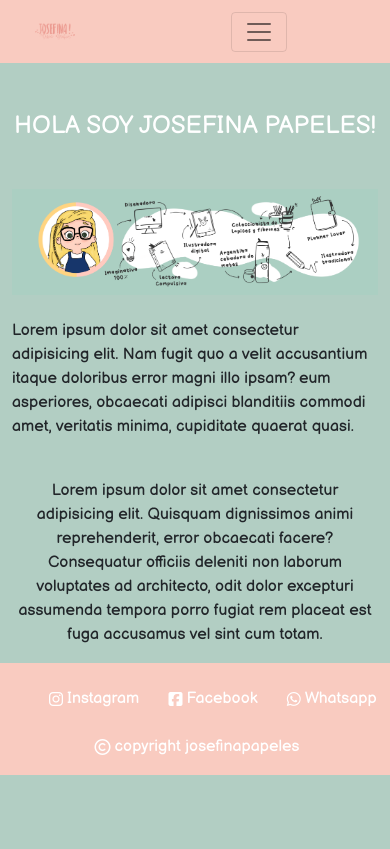
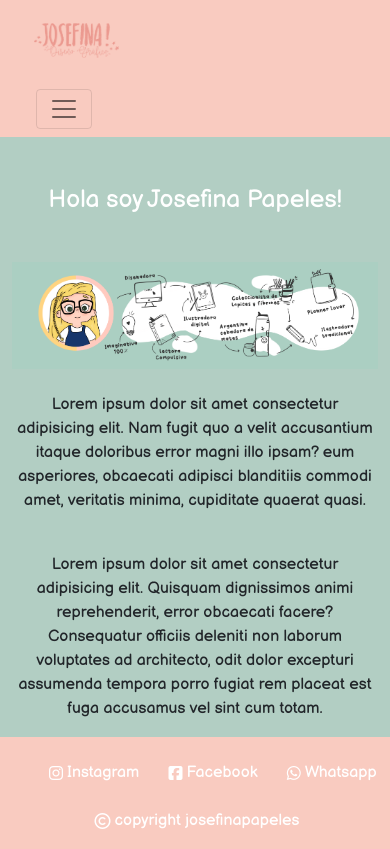
Before and after one commit to JosefinaPapeles/josefinapapelesDesafio2, a plain HTML site: page index.html in a window 390 px wide. Drawn offline with nearby package versions, Linux system fonts and the light colour scheme.

Commit message:
corrección bootstrap

```diff
--- a/index.html
+++ b/index.html
@@ -21,12 +21,12 @@
 </head>
 
 <body>
-    <header class="container-fluid header">
-        <div class="row">
-            <a class="col-6 " href="../index.html"><img class="logoHeader m-4 bd-highlight d-inline-block"
+    <div class="container-fluid">
+        <header class="header row">
+            <a class="col-sm-10 col-md-6 " href="../index.html"><img class="logoHeader m-4 bd-highlight d-inline-block"
                     src="./img/logoheader.png" alt="logo-png"></a>
 
-            <nav class="col-6 navbar navbar-expand-lg navbar-light">
+            <nav class="col-sm-2 col-md-6 navbar navbar-expand-lg navbar-light">
                 <div class="container-fluid">
 
                     <button class="navbar-toggler" type="button" data-bs-toggle="collapse"
@@ -51,13 +51,15 @@
                                     <li><a class="h5 dropdown-item"
                                             href="./seccioneshtml/portfolio.html#portofolioIlustraciones">Ilustraciones</a>
                                     </li>
-                                    <li><a class="h5 dropdown-item" href="./seccioneshtml/portfolio.html#portofolioSocialmedia">Social
+                                    <li><a class="h5 dropdown-item"
+                                            href="./seccioneshtml/portfolio.html#portofolioSocialmedia">Social
                                             Media</a></li>
                                 </ul>
                             </li>
 
                             <li class="nav-item">
-                                <a class="h4 text-white nav-link" href="./seccioneshtml/imprimibles.html">Imprimibles</a>
+                                <a class="h4 text-white nav-link"
+                                    href="./seccioneshtml/imprimibles.html">Imprimibles</a>
                             </li>
                             <li class="h4 nav-item">
                                 <a class="text-white nav-link" href="./seccioneshtml/contacto.html">Contacto</a>
@@ -67,88 +69,51 @@
                     </div>
                 </div>
             </nav>
-        </div>
+
         </header>
 
-    <!-- <header class="container-fluid header">
+
         <div class="row">
-            <a class=" col-sm-10 col-md-6 " href="./index.html"><img class="logoHeader  m-4 bd-highlight d-inline-block" src="./img/logoheader.png"
-                    alt="logo-png"></a>
-
-            <nav class="col-sm-2 col-md-6 navbar navbar-expand-lg navbar-light">
-                <div class="container-fluid">
-
-                    <button class="navbar-toggler" type="button" data-bs-toggle="collapse"
-                        data-bs-target="#navbarNavDropdown" aria-controls="navbarNavDropdown" aria-expanded="false"
-                        aria-label="Toggle navigation">
-                        <span class="navbar-toggler-icon"></span>
-                    </button>
-                    <div class="collapse navbar-collapse" id="navbarNavDropdown">
-                        <ul class="navbar-nav">
-                            <li class="nav-item">
-                                <a class="h4 text-white nav-link active" aria-current="page" href="./index.html">Sobre
-                                    mi</a>
-                            </li>
-                            <li class="nav-item dropdown">
-                                <a class="h4 text-white nav-link dropdown-toggle " href="./seccioneshtml/portfolio.html" id="navbarDropdownMenuLink"
-                                    role="button" data-bs-toggle="dropdown" aria-expanded="false">
-                                    Portfolio
-                                </a>
-                                <ul class="dropdown-menu" aria-labelledby="navbarDropdownMenuLink">
-                                    <li><a class="h5 dropdown-item"
-                                            href="../seccioneshtml/portfolio.html#portofolioBranding">Branding</a></li>
-                                    <li><a class="h5 dropdown-item"
-                                            href="../seccioneshtml/portfolio.html#portofolioIlustraciones">Ilustraciones</a>
-                                    </li>
-                                    <li><a class="h5 dropdown-item"
-                                            href="../seccioneshtml/portfolio.html#portofolioSocialmedia">Social
-                                            Media</a></li>
-                                </ul>
-                            </li>
-
-                            <li class="nav-item">
-                                <a class="h4 text-white nav-link" href="./seccioneshtml/imprimibles.html">Imprimibles</a>
-                            </li>
-                            <li class="h4 nav-item">
-                                <a class="text-white nav-link" href="./seccioneshtml/contacto.html">Contacto</a>
-                            </li>
-
-                        </ul>
+            <h1 class="h2 col-sm-12 col-md-12 text-white d-flex justify-content-center mb-5 mt-5">Hola soy
+                Josefina Papeles!</h1>
         </div>
-                </div>
-            </nav>
-        </div>
-    </header> -->
-
-    <section class="container-fluid">
-        <h1 class="h2 text-white text-uppercase row d-flex justify-content-center mb-5 mt-5">Hola soy Josefina Papeles!</h1>
         <div class="row">
-        <img class="col-12" src="./img/banner1.png" alt="gif">
-        <p class="col-12 text-center4 mt-4">Lorem ipsum dolor sit amet consectetur adipisicing elit. Nam fugit quo a velit accusantium itaque
+            <img class="col-sm-12 col-md-12" src="./img/banner1.png" alt="gif">
+            <p class="col-sm-12 col-md-12 text-center mt-4">Lorem ipsum dolor sit amet consectetur adipisicing elit. Nam fugit quo a
+                velit accusantium itaque
                 doloribus error magni illo ipsam? eum asperiores, obcaecati adipisci
                 blanditiis commodi amet, veritatis minima, cupiditate quaerat quasi.</p>
-        <p class="col-12 text-center mt-4">Lorem ipsum dolor sit amet consectetur adipisicing elit. Quisquam dignissimos animi reprehenderit,
+            <p class="col-sm-12 col-md-12 text-center mt-4">Lorem ipsum dolor sit amet consectetur adipisicing elit. Quisquam
+                dignissimos animi reprehenderit,
                 error obcaecati facere? Consequatur officiis deleniti non laborum voluptates ad architecto, odit
                 dolor excepturi assumenda tempora porro fugiat rem placeat est fuga accusamus vel sint cum totam.
             </p>
         </div>
-    </section>
+    </div>
+
     <footer class="container-fluid footer">
         <ul class="row">
-            <li class="col-4 d-flex justify-content-end mt-4 bd-highlight d-inline-block icon"><i class="fab fa-instagram me-1 m-1 bd-highlight d-inline-block"></i><a class="text-white text-decoration-none"
-                    href="https://www.instagram.com/josefinapapeles/" target="_blank">Instagram</a></li>
-            <li class="col-4 d-flex justify-content-center mt-4 bd-highlight d-inline-block icon"><i class="fab fa-facebook-square me-1 m-1 bd-highlight d-inline-block"></i> <a class="redes__sociales-link-a text-white text-decoration-none"
+            <li class="col-4 d-flex justify-content-end mt-4 bd-highlight d-inline-block icon"><i
+                    class="fab fa-instagram me-1 m-1 bd-highlight d-inline-block"></i><a
+                    class="text-white text-decoration-none" href="https://www.instagram.com/josefinapapeles/"
+                    target="_blank">Instagram</a></li>
+            <li class="col-4 d-flex justify-content-center mt-4 bd-highlight d-inline-block icon"><i
+                    class="fab fa-facebook-square me-1 m-1 bd-highlight d-inline-block"></i> <a
+                    class="redes__sociales-link-a text-white text-decoration-none"
                     href="https://www.facebook.com/josefinapapeles" target="_blank">Facebook</a></li>
-            <li class="col-4 d-flex justify-content-start mt-4 bd-highlight d-inline-block icon"><i class="fab fa-whatsapp me-1 m-1 bd-highlight d-inline-block"></i><a class="redes__sociales-link-a text-white text-decoration-none" href="https://bit.ly/3kBVIxR"
+            <li class="col-4 d-flex justify-content-start mt-4 bd-highlight d-inline-block icon"><i
+                    class="fab fa-whatsapp me-1 m-1 bd-highlight d-inline-block"></i><a
+                    class="redes__sociales-link-a text-white text-decoration-none" href="https://bit.ly/3kBVIxR"
                     target="_blank">Whatsapp</a></li>
         </ul>
         <div class="row ">
-           <li class="col-12 d-flex justify-content-center mt-2 bd-highlight d-inline-block icon" >
+            <li class="col-12 d-flex justify-content-center mt-2 bd-highlight d-inline-block icon">
                 <i class=" far fa-copyright m-1 bd-highlight d-inline-block "></i>
                 <p class=" text-white ">copyright josefinapapeles</p>
             </li>
         </div>
     </footer>
+
     <script src="https://cdn.jsdelivr.net/npm/bootstrap@5.1.3/dist/js/bootstrap.bundle.min.js"
         integrity="sha384-ka7Sk0Gln4gmtz2MlQnikT1wXgYsOg+OMhuP+IlRH9sENBO0LRn5q+8nbTov4+1p"
         crossorigin="anonymous"></script>
```
Lines whose indentation alone changed are shown as unchanged.
